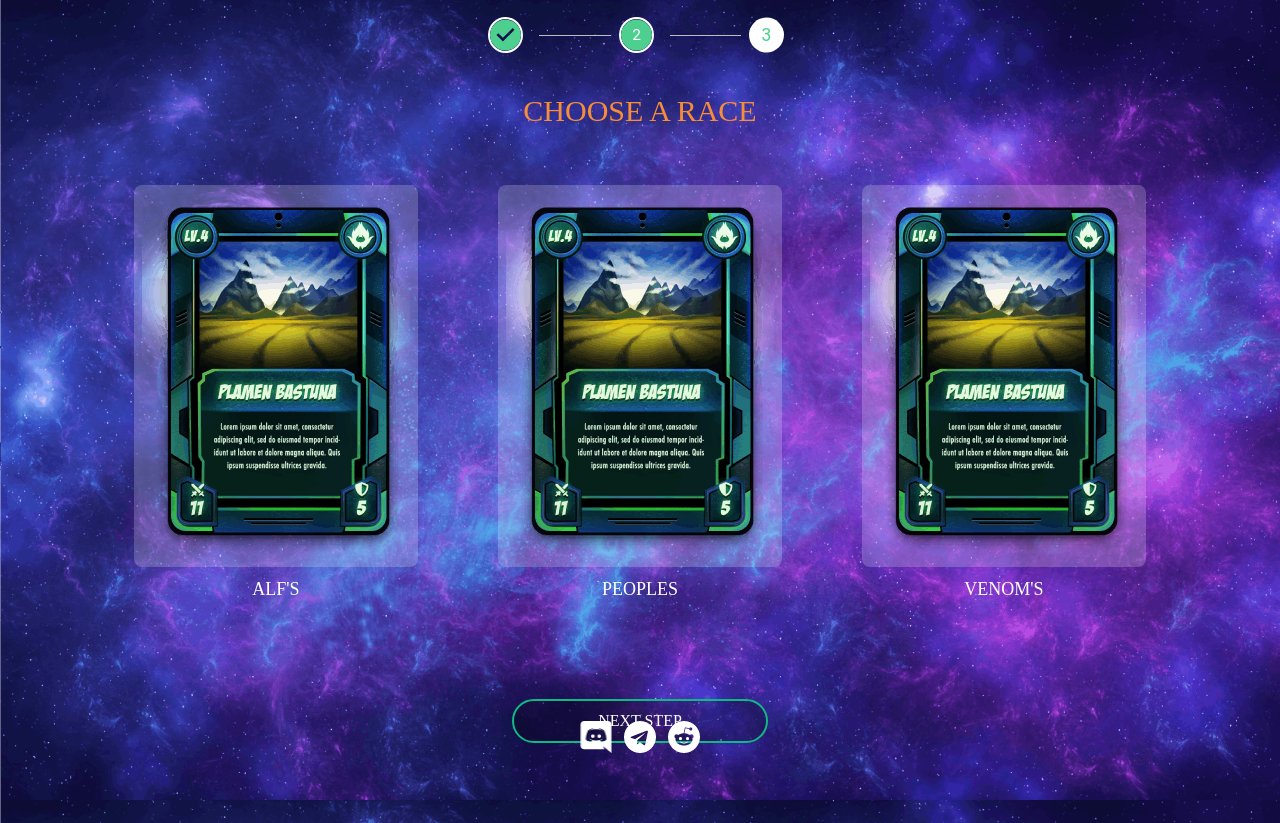
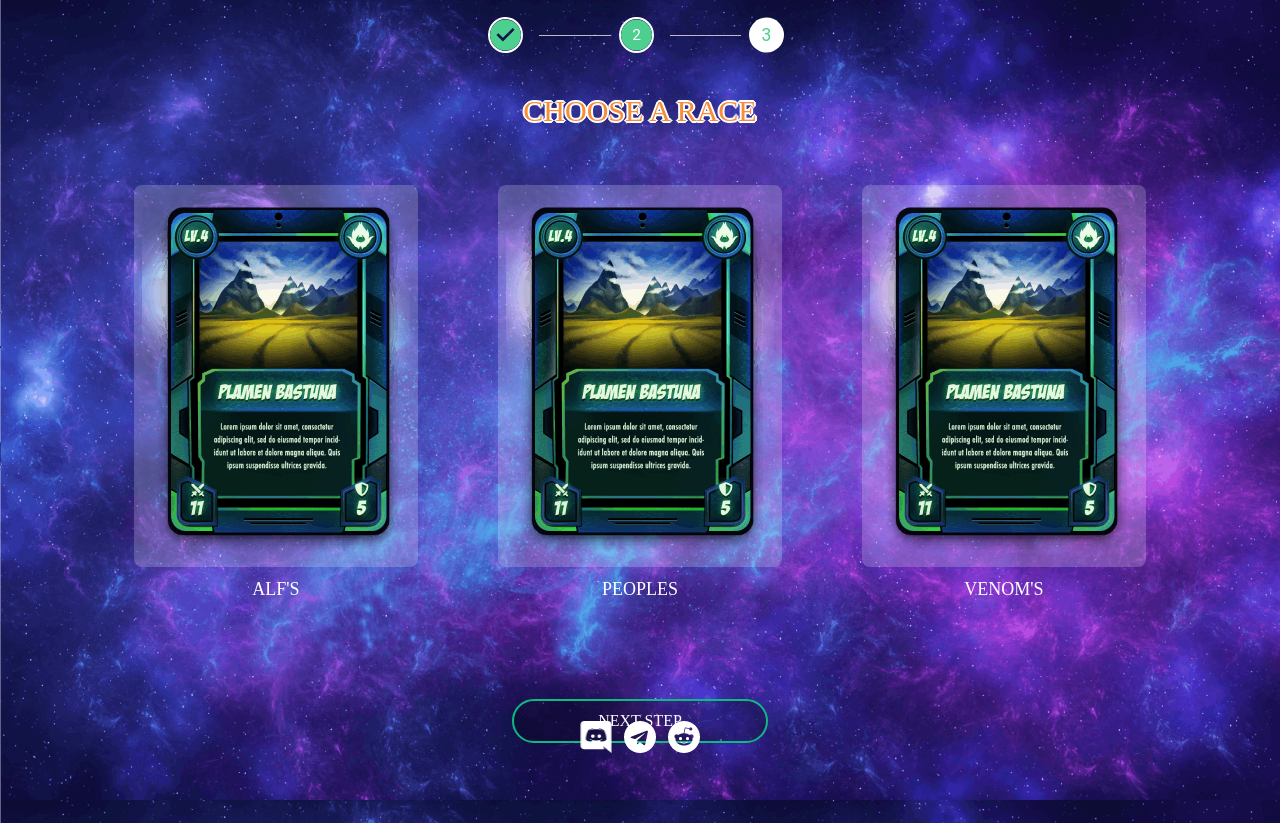
Before and after one commit to GlistenSTAR/playgoldmand-frontend-beta, a Next.js app: page /auth/register in a window 1280 px wide. Both pictures are taken after a click on the button "NEXT STEP". Built offline with nearby package versions, Linux system fonts and the light colour scheme; a web font is replaced by a local one.

Commit message:
change title with white shadow on chooserace and chooseavatar page

```diff
--- a/components/stepper/ChooseAvartar.tsx
+++ b/components/stepper/ChooseAvartar.tsx
@@ -11,7 +11,8 @@ const ChooseAvartar = () => {
         'mt-10 text-white w-full'
       )}>
         <p className={cb(
-          'text-center text-yellow text-3xl uppercase'
+          'text-center text-yellow text-3xl uppercase',
+          'text-shadow'
         )}>Choose a avatar</p>
       </div>
       <div className={cb(
--- a/components/stepper/ChooseRace.tsx
+++ b/components/stepper/ChooseRace.tsx
@@ -11,7 +11,8 @@ const ChooseRace = () => {
         'mt-10 text-white w-full'
       )}>
         <p className={cb(
-          'text-center text-yellow text-3xl uppercase'
+          'text-center text-yellow text-3xl uppercase',
+          'text-shadow'
         )}>Choose a race</p>
       </div>
       <div className={cb(
```
